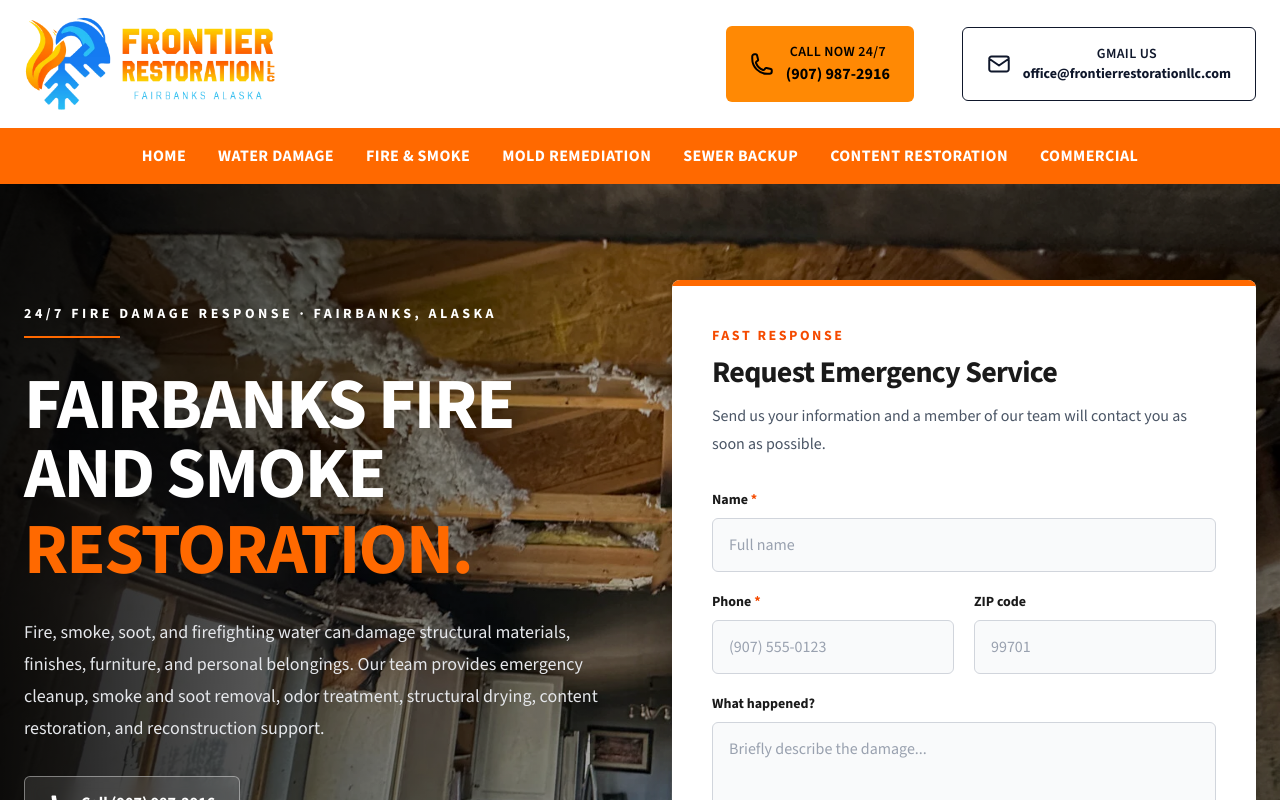
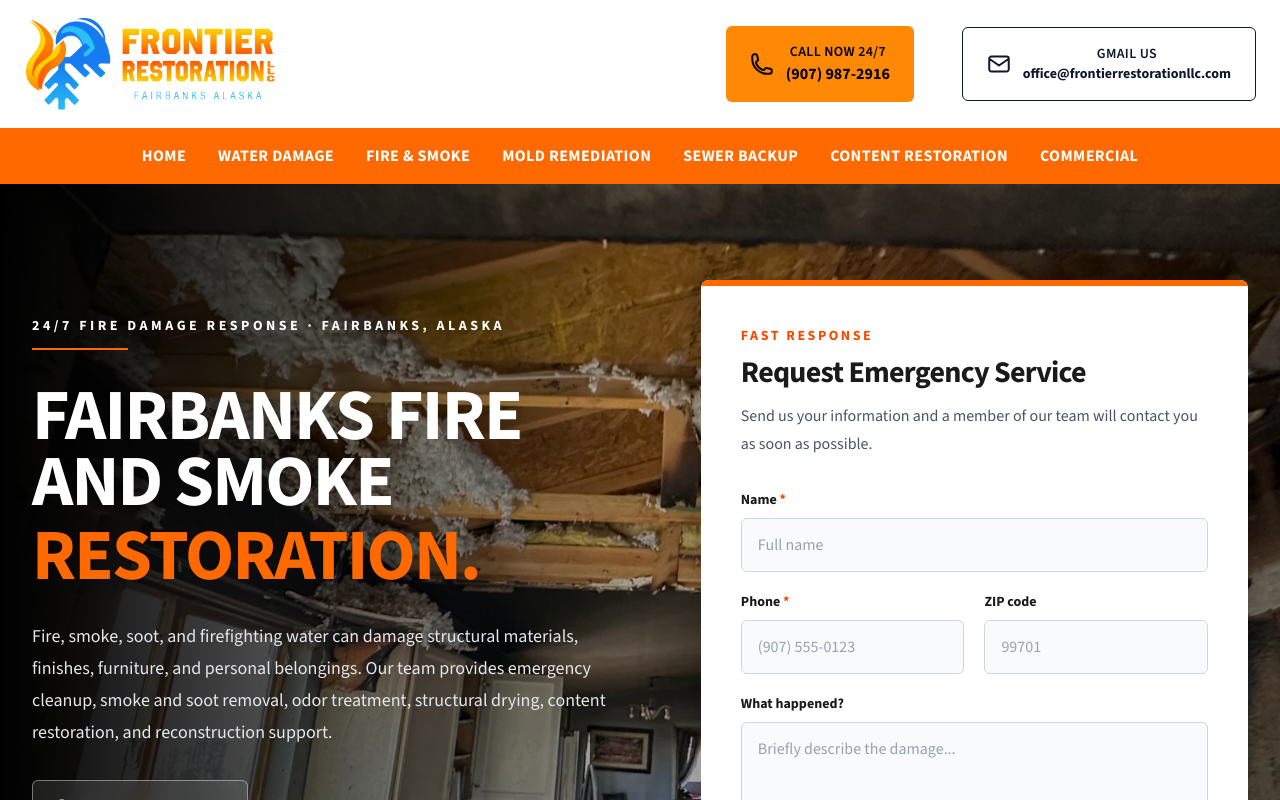
Before and after one commit to Davidhub907/FR_Website, a Next.js app: page /fire-damage in a window 1280 px wide. Shown: the top 800 px of the page. Built offline with nearby package versions, Linux system fonts and the light colour scheme.

Commit message:
minor changes to the formatting and spacing

```diff
--- a/components/home/Hero-Home.js
+++ b/components/home/Hero-Home.js
@@ -38,7 +38,7 @@ export default function HeroSection() {
       {/* Background overlays */}
 
       <div className="absolute inset-0 bg-black/10" />
-      <div className="absolute inset-0 bg-gradient-to-r from-black/90 via-black/20 to-black/45" />
+      <div className="absolute inset-0 bg-gradient-to-r from-black/100 via-black/20 to-black/45" />
 
       <div className="relative mx-auto grid min-h-[760px] max-w-7xl items-center gap-14 px-6 py-20 lg:grid-cols-[1.05fr_0.95fr] lg:gap-16 lg:px-8 lg:py-24">
         {/* Left hero content */}
--- a/components/service-page/ServiceHero.js
+++ b/components/service-page/ServiceHero.js
@@ -42,15 +42,16 @@ export default function ServiceHero({
         fill
         priority
         sizes="100vw"
-        className="object-cover"
+        className="object-cover object-center"
       />
 
       {/* Background overlays */}
 
       <div className="absolute inset-0 bg-black/10" />
-      <div className="absolute inset-0 bg-gradient-to-r from-black/90 via-black/20 to-black/45" />
+      <div className="absolute inset-0 bg-gradient-to-r from-black/100 via-black/20 to-black/45" />
 
-      <div className="relative mx-auto grid min-h-[720px] max-w-7xl items-center gap-14 px-6 py-20 lg:grid-cols-2 lg:gap-16 lg:py-24">
+      <div className="relative mx-auto grid min-h-[760px] max-w-7xl items-center gap-14 px-6 py-20 lg:grid-cols-[1.05fr_0.95fr] lg:gap-16 lg:px-8 lg:py-24">
+        {" "}
         {/* Left content */}
         <div className="text-white">
           <div className="mb-8">
@@ -61,9 +62,9 @@ export default function ServiceHero({
             <div className="mt-3 h-[2px] w-24 bg-orange-500" />
           </div>
 
-          <h1 className="max-w-3xl text-5xl leading-[0.95] font-extrabold tracking-tight sm:text-6xl lg:text-7xl">
+          <h1 className="max-w-3xl text-5xl leading-[0.92] font-extrabold tracking-tight uppercase sm:text-6xl lg:text-7xl">
+            {" "}
             <span className="block">{title}</span>
-
             {highlightedTitle && (
               <span className="mt-2 block text-orange-500">
                 {highlightedTitle}
@@ -108,7 +109,6 @@ export default function ServiceHero({
             </div>
           </div>
         </div>
-
         {/* Request form */}
         <div className="relative">
           <div className="overflow-hidden rounded-lg bg-white shadow-2xl">
@@ -119,8 +119,6 @@ export default function ServiceHero({
               method="get"
               className="p-7 sm:p-10"
             >
-              <input type="hidden" name="service" value={title} />
-
               <div>
                 <p className="text-sm font-bold tracking-[0.18em] text-orange-600 uppercase">
                   Fast Response
```
